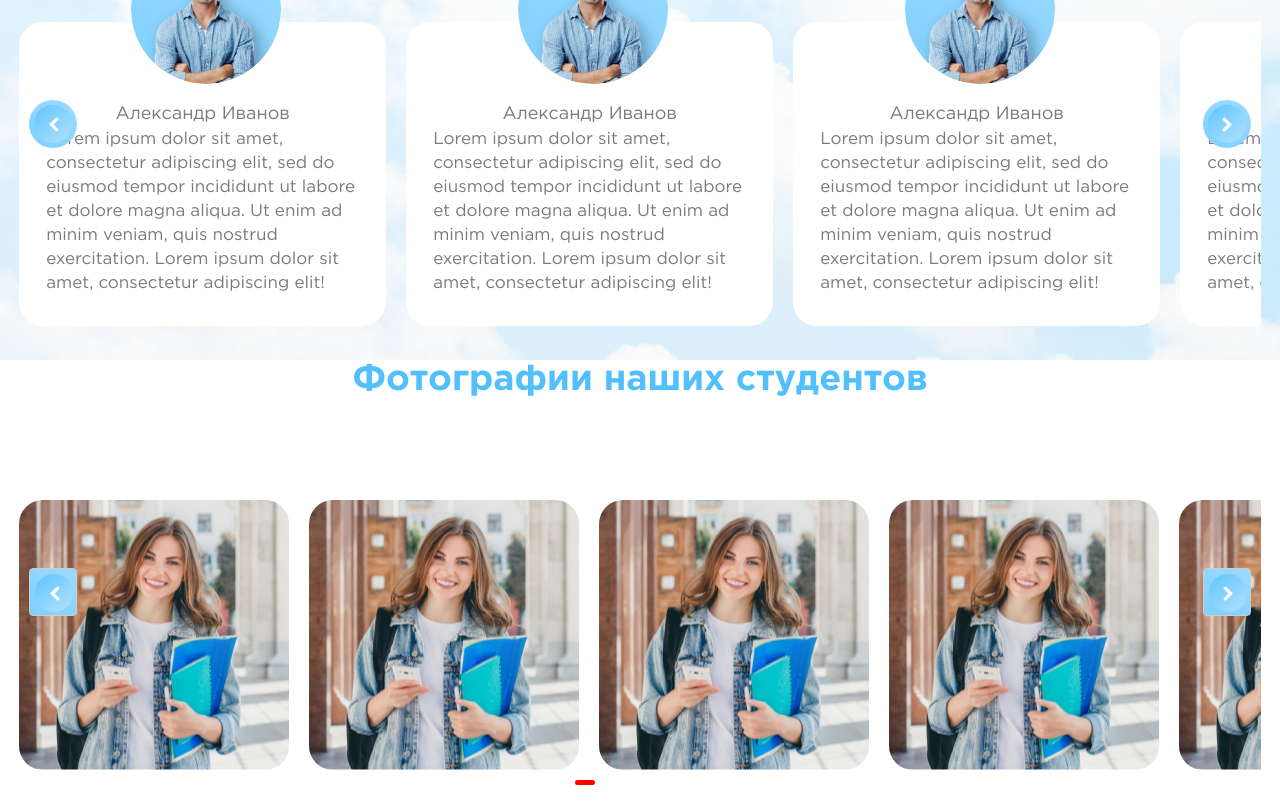
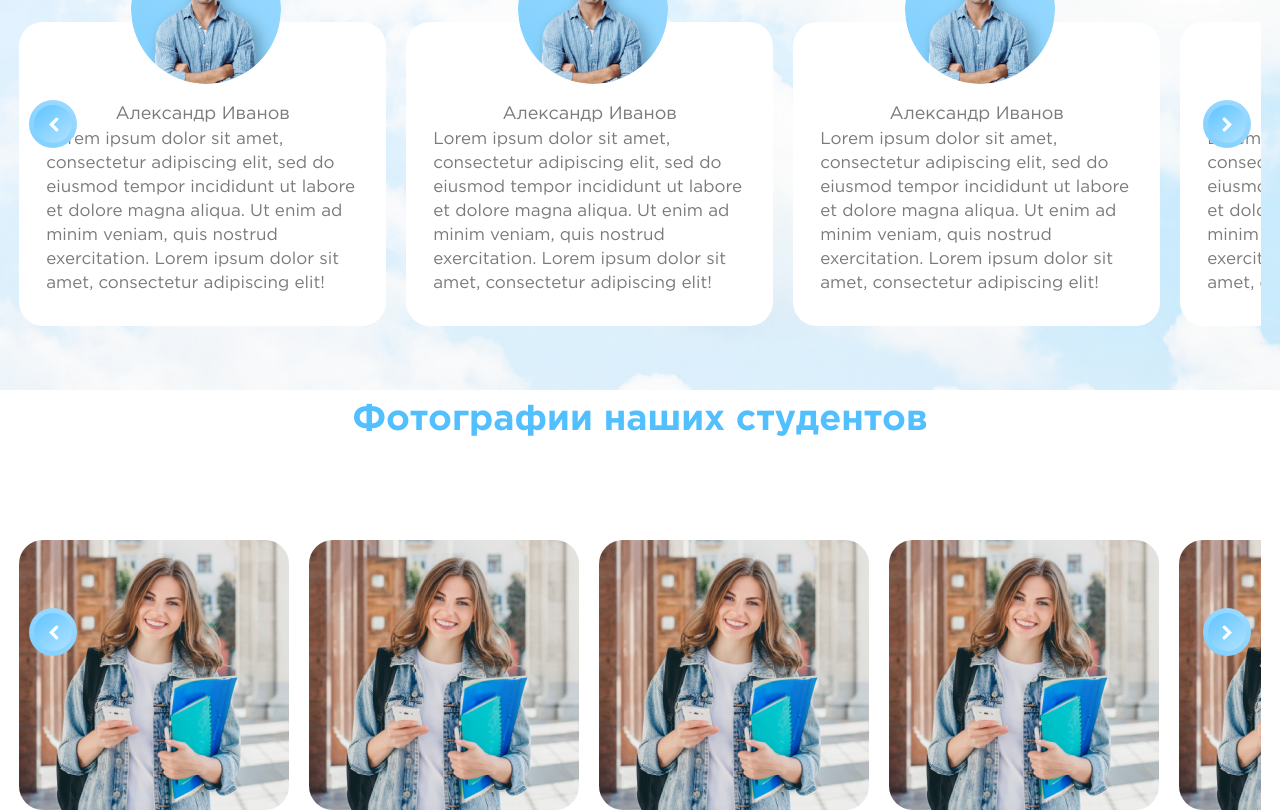
Before and after one commit to Deryjon/edu_lending_practice, a Vue app: page / in a window 1280 px wide. Shown: the part 2075-2887 px from the top of the page. Built offline with nearby package versions, Linux system fonts and the light colour scheme.

Commit message:
feat: finished photo student section (2023-06-23, 16:43)

```diff
--- a/src/pages/HomePage/components/SliderStudents.vue
+++ b/src/pages/HomePage/components/SliderStudents.vue
@@ -7,7 +7,7 @@
   >
     <div class="slider-track lg:gap-5 gap-3" :style="trackStyles">
       <div
-        class="slider-item w-[140px] lg:w-[270px] h-[140px] lg:h-[270px] mt-[70px] lg:mt-[100px]  p-[12px] rounded-3xl"
+        class="slider-item w-[140px] lg:w-[270px] h-[140px] lg:h-[270px] bg-top mt-[20px] lg:mt-[100px]  p-[12px] rounded-3xl"
         v-for="(item, index) in items"
         :key="index"
       >
@@ -123,7 +123,6 @@ export default {
 .slider-item {
   flex-shrink: 0;
   background-image: url(../../../assets/images/students-photo.jpg);
-  background-position: center;
   background-repeat: no-repeat;
   object-fit: cover;
 }
@@ -133,8 +132,6 @@ export default {
   top: 50%;
   transform: translateY(-50%);
   background: linear-gradient(213.88deg, #b1e2ff -67.78%, #68c7ff 175.48%);
-  border: 1px solid #ccc;
-  border-radius: 4px;
   font-weight: bold;
   cursor: pointer;
   transition: 0.3s;
--- a/src/pages/HomePage/sections/WhySection.vue
+++ b/src/pages/HomePage/sections/WhySection.vue
@@ -1,5 +1,5 @@
 <template>
-  <section class="why min-h-screen mt-16 mb-[100px] lg:mb-[0] lg:h-[1500px]">
+  <section class="why min-h-screen mt-16 mb-[100px] lg:mb-[10px] lg:h-[1530px]">
 
     <div class="container">
         <TheSubtitle class="w-[300px] lg:w-[437px] mr-auto ml-auto text-center">Добро пожаловать в нашу группу иностранного образования</TheSubtitle>
@@ -17,7 +17,7 @@
         <TheSubtitle class="w-[300px] lg:w-[437px] text-center mr-auto   ml-auto">В нашем каталоге вы найдете более 100 университетов из более чем 14 стран</TheSubtitle>
         <SliderUnivers class="mt-6 lg:mt-10 "/>
         <theTitle class="text-center mt-10">Отзывы наших студентов</theTitle>
-        <SliderReviews class="mt-7 lg:mt-12"/>
+        <SliderReviews class="mt-7 lg:mt-12 "/>
     </div>
     <img
       src="../../../assets/icons/tree-icon.svg"
```
